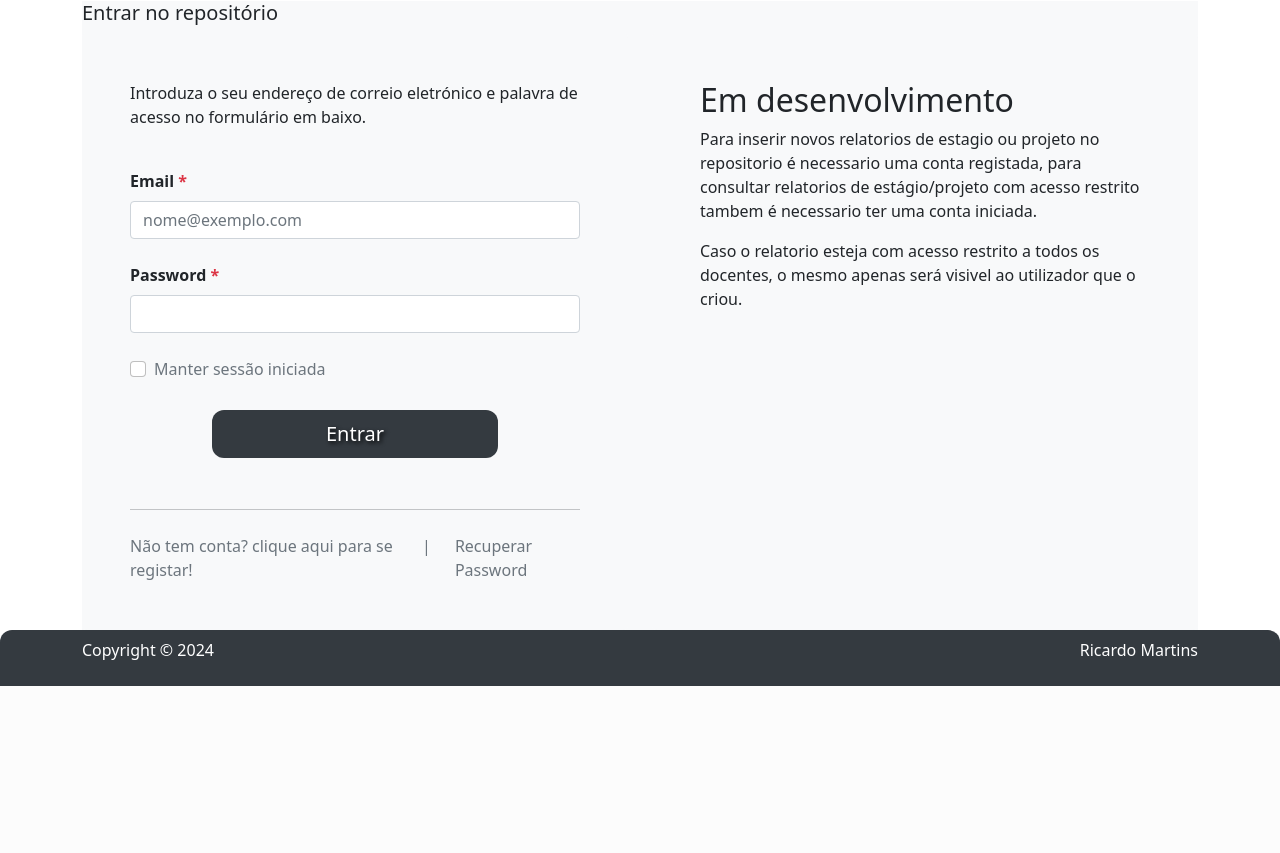
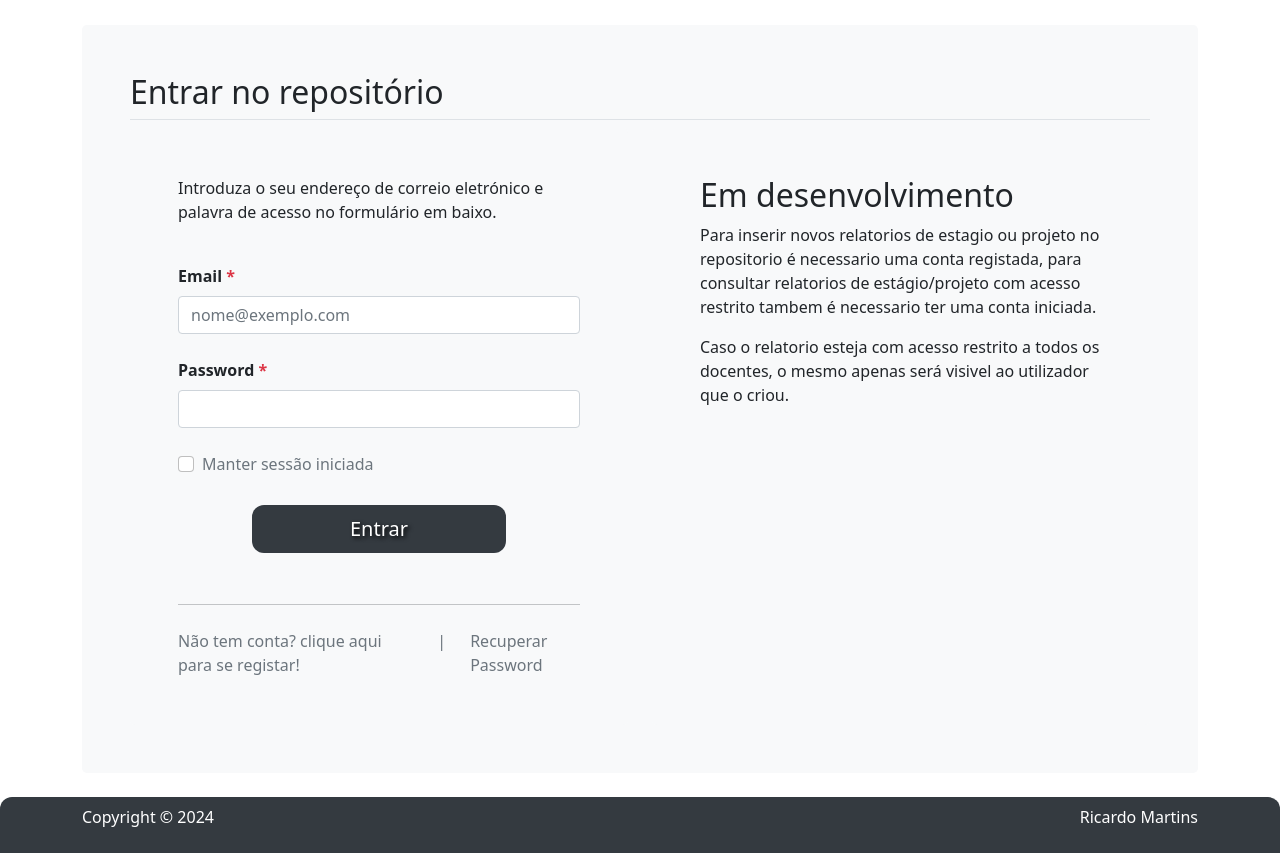
Before and after one commit to rmartins199/repository-project, a PHP site: page /?page=login in a window 1280 px wide. Shown: the part 183-1036 px from the top of the page. Before the commit the page ends 869 px from the top, so only its background shows below. Run offline with PHP 8.4, Linux system fonts and the light colour scheme.

Commit message:
Melhorias login/registration
Adicionada nova validação ao efetuar o registo em JS.

Foi feita pequenas alterações na pagina de login para deixar código mais limpo.

```diff
--- a/includes/login.php
+++ b/includes/login.php
@@ -3,11 +3,10 @@ require_once 'functions/config_session.inc.php';
 require_once 'views/login_view.inc.php';
 ?>
 <html>
-<div class="container vertical-center">
-  <div class="panel-group">
-    <div class="panel panel-default bg-light">
-      <div class="panel-heading bg-light"><h5>Entrar no repositório</h5></div>
-      	<div class="panel-body bg-light">
+<div class="container">
+    <div class="p-5 my-4 bg-light rounded-3">
+  		<div class="panel panel-primary">
+		<h2 class="pb-2 border-bottom">Entrar no repositório</h2>
     		<div class="row align-items-md-stretch">
       			<div class="col-md-6">
         			<div class="h-100 p-5 bg-light rounded-3">
@@ -55,7 +54,7 @@ require_once 'views/login_view.inc.php';
       		<div class="col-md-6">
         		<div class="h-100 p-5 bg-light rounded-3">
           			<h2>Em desenvolvimento</h2>
-          		<p>Para inserir novos relatorios de estagio ou projeto no repositorio é necessario uma conta registada, para consultar relatorios de estágio/projeto  com acesso restrito tambem é necessario ter uma conta iniciada.</p>
+          			<p>Para inserir novos relatorios de estagio ou projeto no repositorio é necessario uma conta registada, para consultar relatorios de 		estágio/projeto  com acesso restrito tambem é necessario ter uma conta iniciada.</p>
 					<p>Caso o relatorio esteja com acesso restrito a todos os docentes, o mesmo apenas será visivel ao utilizador que o criou.</p>
         		</div>
       		</div>
@@ -63,5 +62,4 @@ require_once 'views/login_view.inc.php';
 	  </div>
 	</div>
 </div>
-</div>
 </html>
--- a/includes/registration.php
+++ b/includes/registration.php
@@ -11,7 +11,7 @@ require_once 'views/signup_view.inc.php';
 		<?php
 		check_signup_errors();
 		?>
-        <form action="functions/register.inc.php" method="post">
+        <form action="functions/register.inc.php" method="post" onsubmit="return validateForm();">
 		<div class="row justify-content-center rowregister">
   			<div class="col-6 col-sm-4">
 				 <label for="first_name" class="form-label"><b>Primeiro nome:</b></label>
```
Lines whose indentation alone changed are shown as unchanged.
